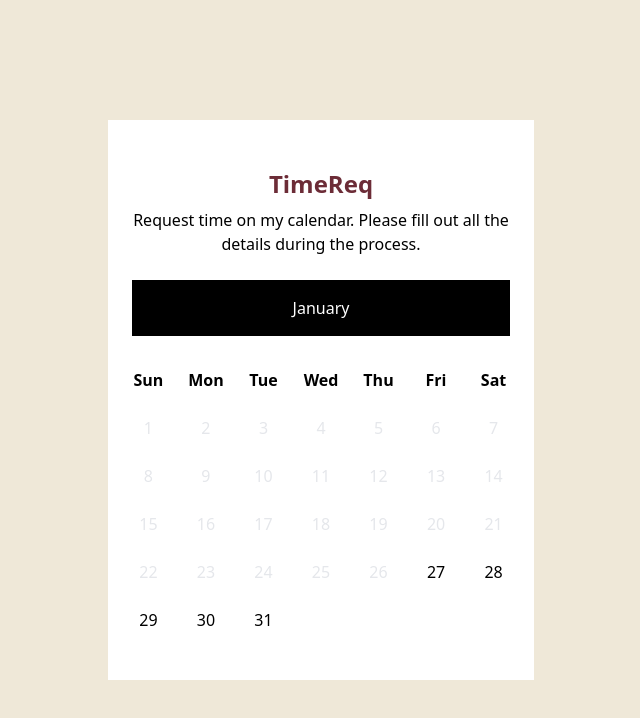
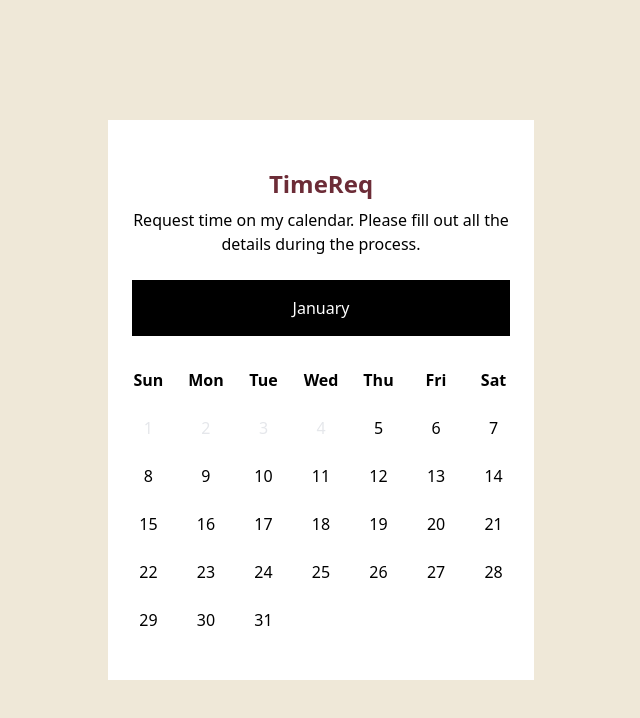
Before and after one commit to clogginsdev/timereq, a Next.js app: page / in a window 1280 px wide. Shown: the top 718 px of the page, without its empty margins (319-959 px from the left). Built offline with nearby package versions, Linux system fonts and the light colour scheme.

Commit message:
Fixed the dat logic Vercel

```diff
--- a/src/pages/index.tsx
+++ b/src/pages/index.tsx
@@ -41,7 +41,7 @@ export default function Home() {
               })}
 
               {monthArray.map((date, index) => {
-                 return( <div className={date < Number(currentDay) ? "date-muted" : "day"} onClick={() => sendDay(date)} key={index}>{date}</div> )
+                 return( <div className={date < new Date().getDay() ? "date-muted" : "day"} onClick={() => sendDay(date)} key={index}>{date}</div> )
               })}
           </div>
       </div>
```
